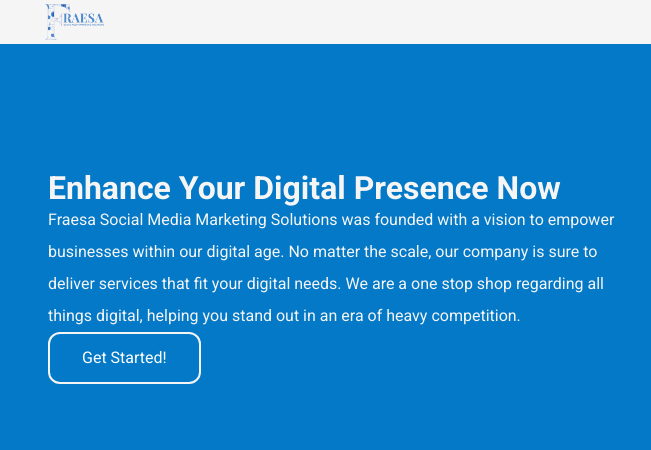
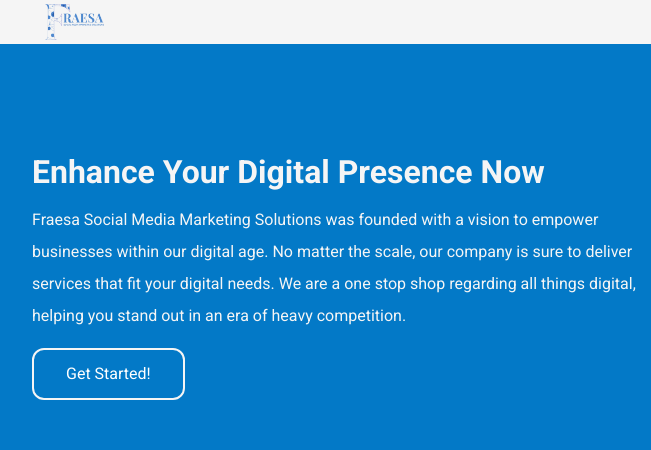
Before and after one commit to MyAngelShibuyaKanon/Fraesa-Website, a plain HTML site: page index.html in a window 1280 px wide. Shown: the top 450 px of the page, 0-651 px from the left. Drawn offline with Linux system fonts and the light colour scheme.

Commit message:
nov29build

```diff
--- a/styles.css
+++ b/styles.css
@@ -2,7 +2,7 @@
 *{
     margin: 0;
     padding: 0;
-
+    user-select: none;
 }
 
 html{
@@ -151,14 +151,17 @@ a:visited{
     box-sizing: border-box;
 }
 .col1{
+    display: flex;
     position: relative;
 
     animation: fadeInRight 1s;
 
-    padding: 1rem;
+    justify-content: space-between;
 
     flex-direction: column;
     column-gap: 3rem;
+    row-gap: 1rem;
+
 }
 .col2{
     width: 100%;
```
